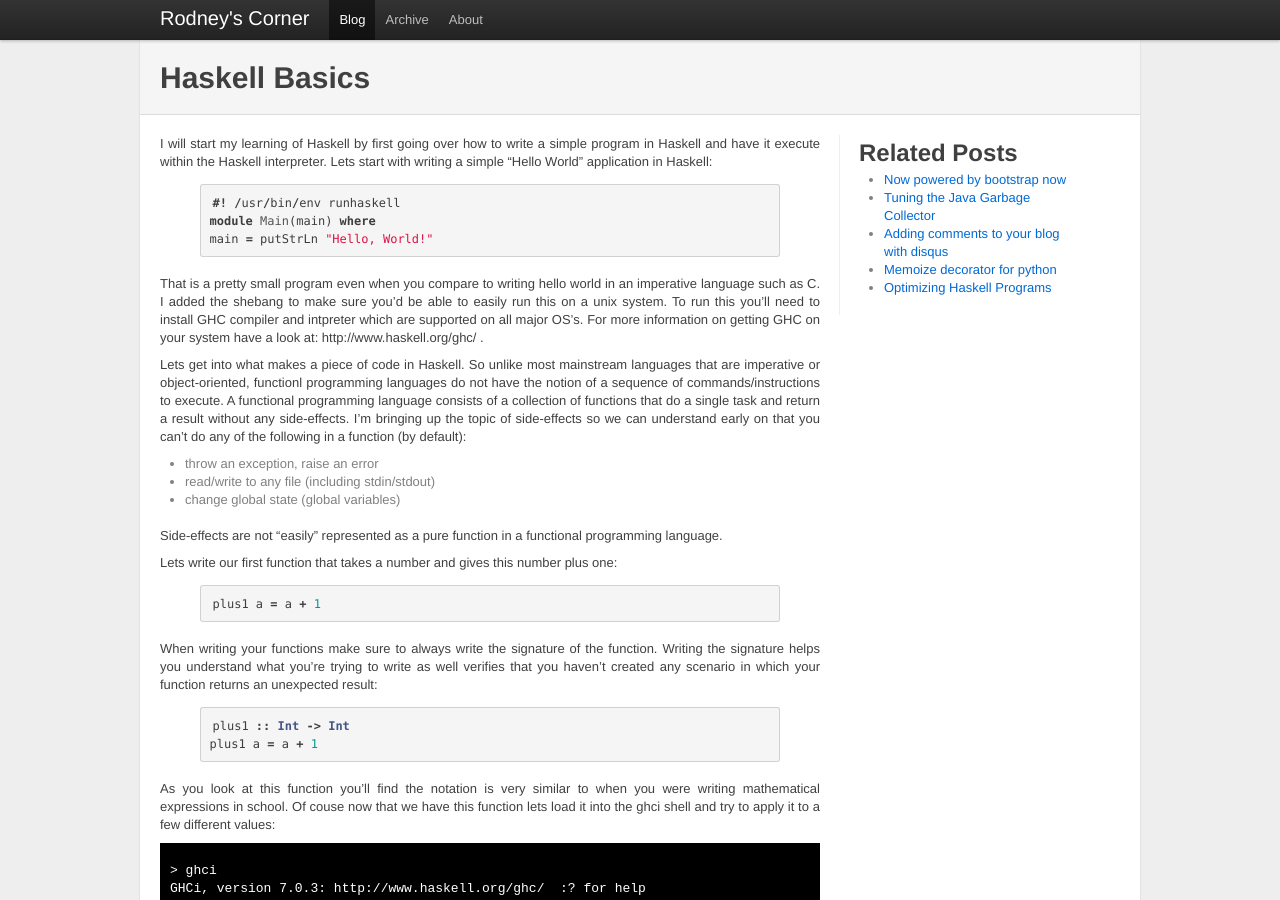
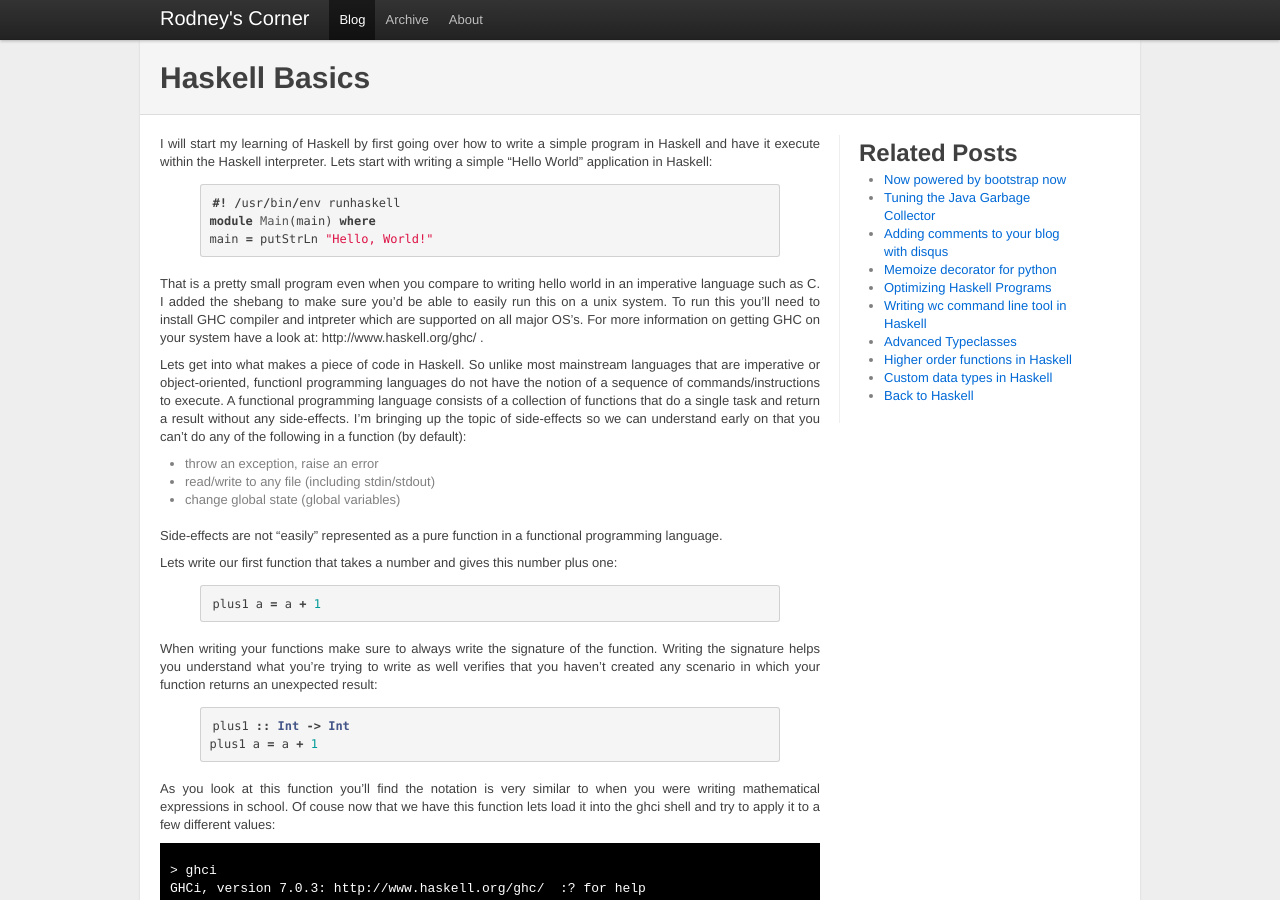
Before and after one commit to rlgomes/rlgomes.github.com, a Jekyll site: the page built from work/haskell/_posts/2011-10-30-20.00-haskell-basics.markdown, in a window 1280 px wide and 900 px high. Built offline with Jekyll 4.4.1, drawn with Linux system fonts in a browser that asks for light colours; comment, search, counter and statistics services are not loaded.

Commit message:
- tweaked related post count - updated programming languages

```diff
--- a/_layouts/about.html
+++ b/_layouts/about.html
@@ -138,7 +138,7 @@
 		    </table>
 		    <table class="special_table">
 		        <tr class="special_table">
-		          <td class="special_table"><b>Programming Languages</b></td><td>Java, Python, C, C++, Bash, Haskell, Prolog</td>
+		          <td class="special_table"><b>Programming Languages</b></td><td>Java, Python, Javascript, C, C++, Bash, Haskell, Prolog</td>
 		        </tr>
 		    </table>
           </div>
--- a/_layouts/post.html
+++ b/_layouts/post.html
@@ -59,7 +59,7 @@
             {% if site.relate_posts.length != 0 %}
                 <h2>Related Posts</h2>
                 <ul>
-                    {% for post in site.related_posts limit:5 %}
+                    {% for post in site.related_posts limit:10 %}
                     <li><a href="{{ post.url }}">{{ post.title }}</a></li>
                     {% endfor %}
                 </ul>
```
Also changed, not shown: 1 other file.
